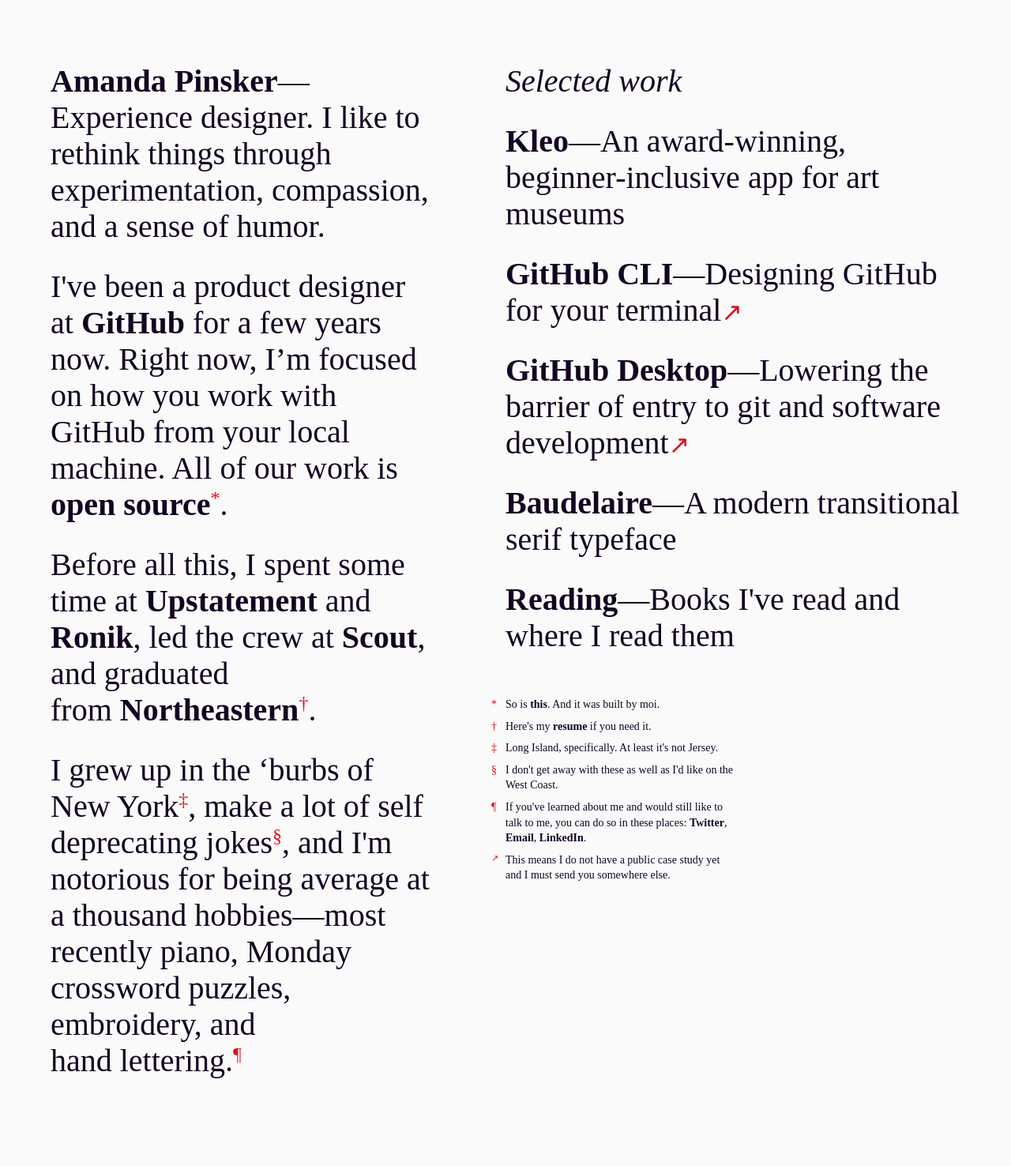
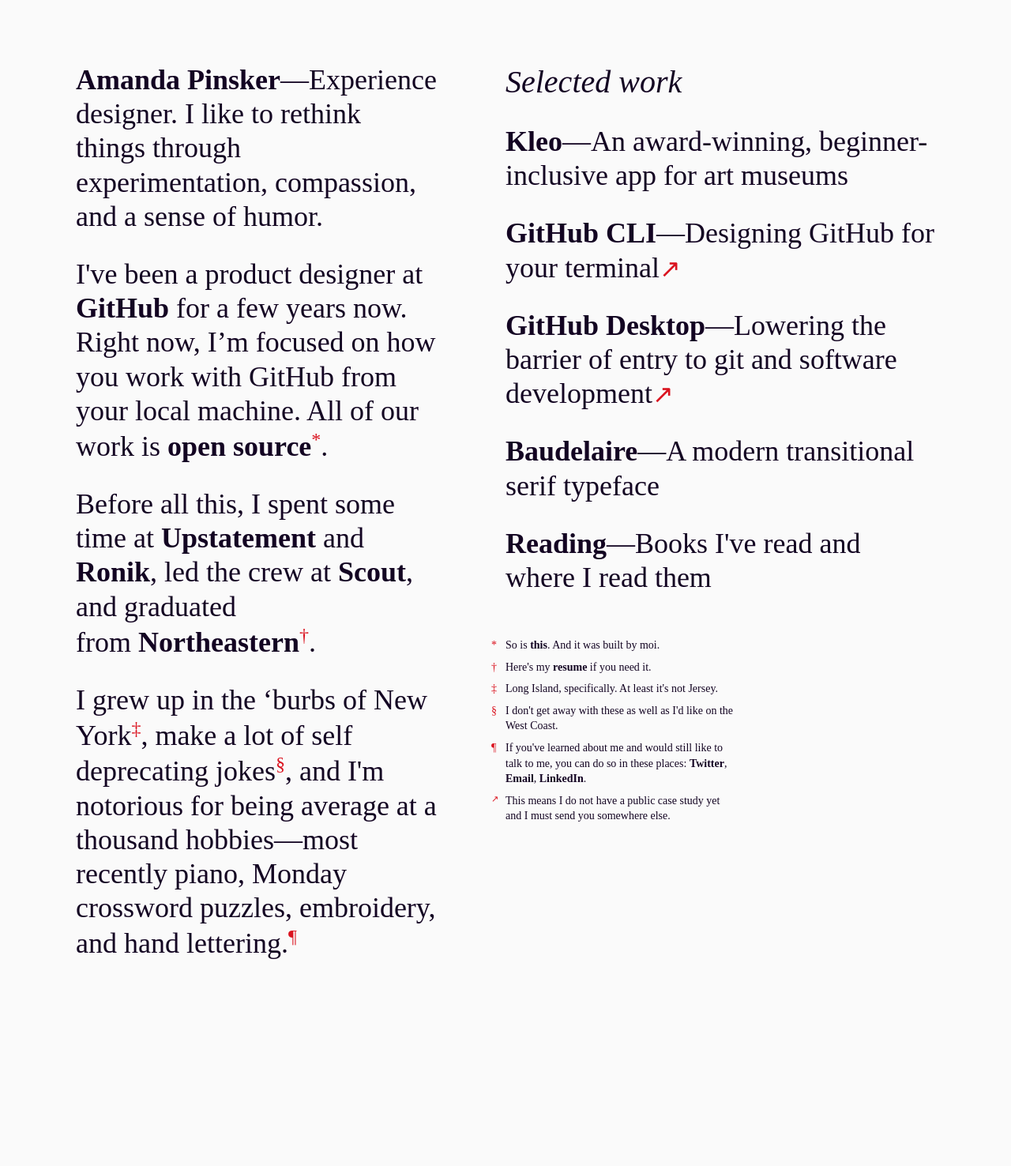
Before and after one commit to ampinsk/ampinsk.github.io, a Jekyll site: the page built from index.html, in a window 1280 px wide. Shown: the whole page at 79% size. Built offline with Jekyll 4.4.1, drawn with Linux system fonts in a browser that asks for light colours; some web fonts are replaced; after the commit the page ends 1327 px from its top, so only the background shows below that.

Commit message:
size space tweaks

```diff
--- a/_sass/_home.scss
+++ b/_sass/_home.scss
@@ -5,14 +5,14 @@
 .home {
   margin: 80px 0;
   font-size: 36px;
-  line-height: 1.15;
+  line-height: 1.2;
   display: flex;
   justify-content: space-between;
   flex-direction: column;
 
   @include mq($tablet) {
     flex-direction: row;
-    font-size: $primary-font-size;
+    // font-size: $primary-font-size;
   }
 
   a {
--- a/main.scss
+++ b/main.scss
@@ -22,7 +22,7 @@
 }
 
 .site-container {
-  width: 90%;
+  width: 85%;
   margin: 0 auto;
   max-width: 1300px;
 }
```
